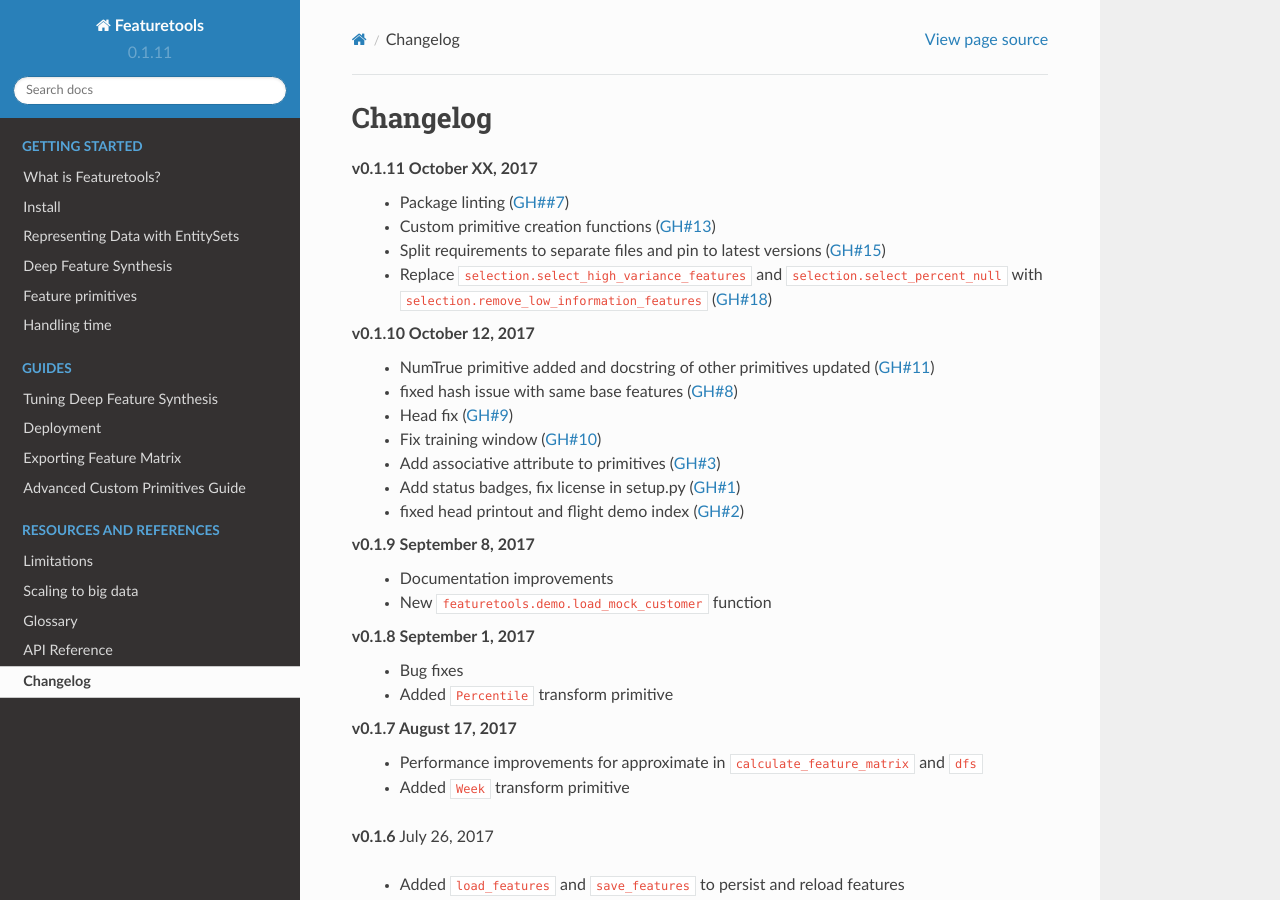
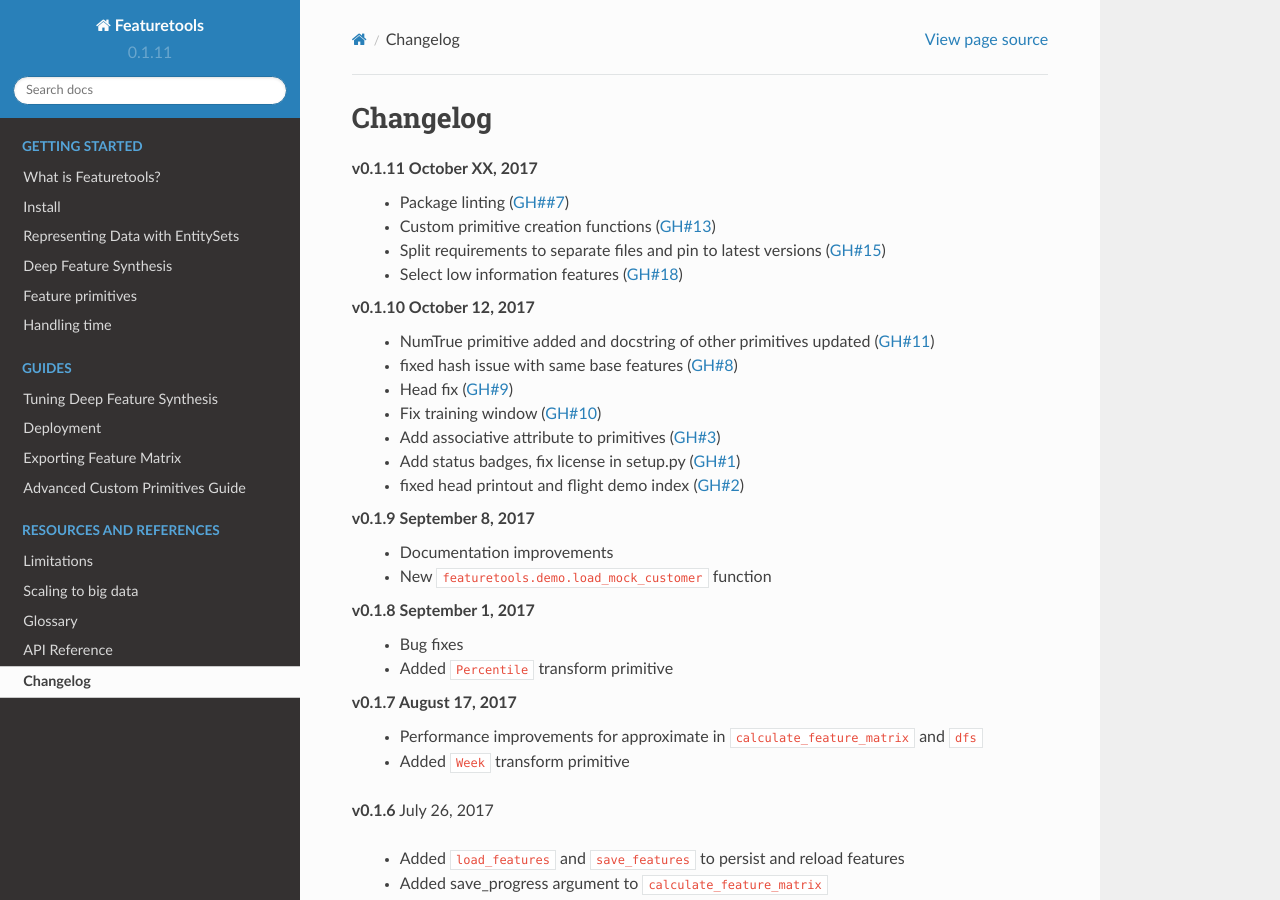
Before and after one commit to alteryx/featuretools, a Sphinx documentation site: the page built from docs/source/changelog.rst, in a window 1280 px wide and 900 px high. Built offline with Sphinx 7.4.7 and the Read the Docs theme 2.0.0, drawn with Linux system fonts in a browser that asks for light colours; comment, search, counter and statistics services are not loaded.

Commit message:
Update changelog.rst

```diff
--- a/docs/source/changelog.rst
+++ b/docs/source/changelog.rst
@@ -7,7 +7,7 @@
     * Package linting (:pr:`#7`)
     * Custom primitive creation functions (:pr:`13`)
     * Split requirements to separate files and pin to latest versions (:pr:`15`)
-    * Replace ``selection.select_high_variance_features`` and ``selection.select_percent_null`` with ``selection.remove_low_information_features`` (:pr:`18`)
+    * Select low information features (:pr:`18`)
 
 **v0.1.10** October 12, 2017
     * NumTrue primitive added and docstring of other primitives updated (:pr:`11`)
```
